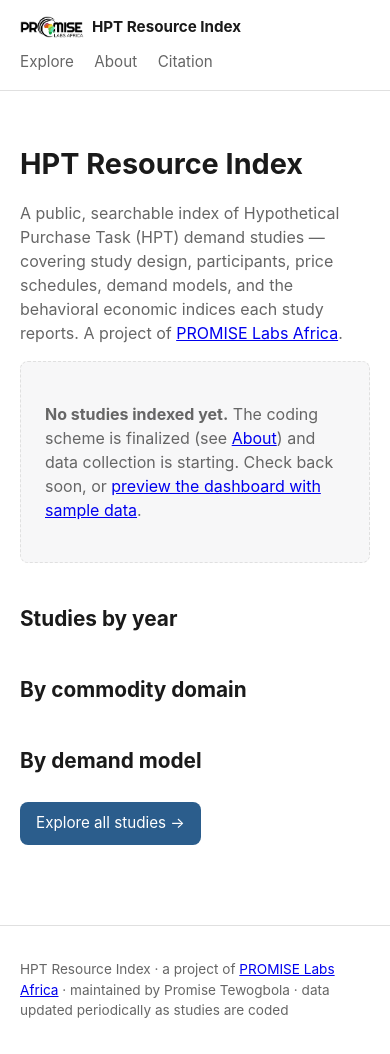
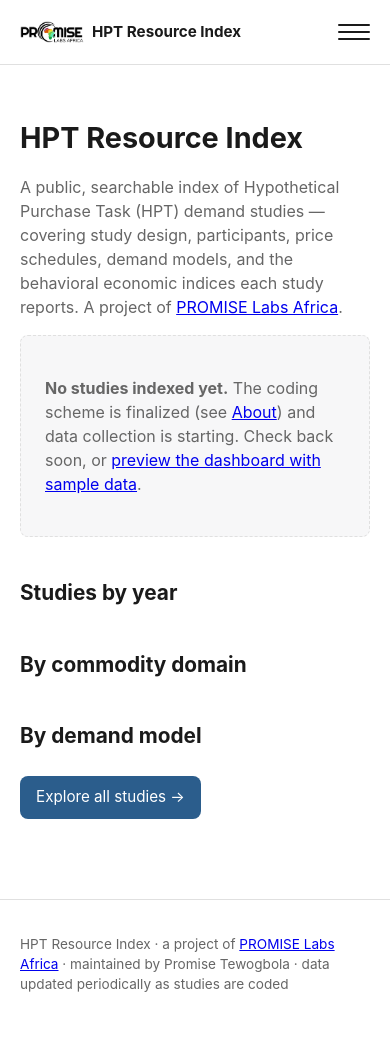
Before and after one commit to platinum-pro/hpt-resource-index, a Jekyll site: the page built from index.html, in a window 390 px wide. Built offline with Jekyll 4.4.1, drawn with Linux system fonts in a browser that asks for light colours; after the commit the page ends 1028 px from its top, so only the background shows below that.

Commit message:
Collapse nav into a hamburger menu on narrow screens
Under 640px the nav now hides behind a toggle button instead of
wrapping into its own full-width row. Menu closes automatically
after a link is clicked.

Co-Authored-By: Claude <noreply@anthropic.com>

```diff
--- a/_layouts/default.html
+++ b/_layouts/default.html
@@ -17,7 +17,10 @@
         <img src="{{ '/assets/images/promise-labs-header.png' | relative_url }}" alt="PROMISE Labs Africa" class="brand-logo">
         <span>HPT Resource Index</span>
       </a>
-      <nav>
+      <button class="nav-toggle" id="nav-toggle" type="button" aria-expanded="false" aria-controls="site-nav" aria-label="Toggle menu">
+        <span></span><span></span><span></span>
+      </button>
+      <nav id="site-nav">
         <a href="{{ '/explore.html' | relative_url }}">Explore</a>
         <a href="{{ '/about.html' | relative_url }}">About</a>
         <a href="{{ '/citation.html' | relative_url }}">Citation</a>
--- a/assets/css/style.css
+++ b/assets/css/style.css
@@ -63,11 +63,47 @@ body {
 
 .site-header nav a:hover { color: var(--accent); }
 
+.nav-toggle {
+  display: none;
+  flex-direction: column;
+  justify-content: center;
+  gap: 5px;
+  width: 32px;
+  height: 32px;
+  padding: 0;
+  border: none;
+  background: none;
+  cursor: pointer;
+}
+
+.nav-toggle span {
+  display: block;
+  height: 2px;
+  width: 100%;
+  background: var(--ink);
+  border-radius: 1px;
+}
+
 @media (max-width: 640px) {
   .brand-logo { height: 22px; }
   .brand { font-size: 0.95rem; }
-  .site-header nav { width: 100%; }
-  .site-header nav a { margin-left: 0; margin-right: 16px; }
+
+  .nav-toggle { display: flex; }
+
+  .site-header nav {
+    display: none;
+    width: 100%;
+    flex-direction: column;
+    gap: 2px;
+  }
+
+  .site-header nav.nav-open { display: flex; }
+
+  .site-header nav a {
+    margin-left: 0;
+    padding: 10px 0;
+    border-top: 1px solid var(--line);
+  }
 }
 
 main.wrap {
--- a/assets/js/dashboard.js
+++ b/assets/js/dashboard.js
@@ -289,9 +289,31 @@
     });
   }
 
+  // ---- Nav toggle (mobile hamburger) --------------------------------------
+
+  function initNavToggle() {
+    var toggle = document.getElementById("nav-toggle");
+    var nav = document.getElementById("site-nav");
+    if (!toggle || !nav) return;
+
+    toggle.addEventListener("click", function () {
+      var isOpen = nav.classList.toggle("nav-open");
+      toggle.setAttribute("aria-expanded", isOpen ? "true" : "false");
+    });
+
+    nav.addEventListener("click", function (e) {
+      if (e.target.tagName === "A") {
+        nav.classList.remove("nav-open");
+        toggle.setAttribute("aria-expanded", "false");
+      }
+    });
+  }
+
   // ---- Boot ---------------------------------------------------------------
 
   document.addEventListener("DOMContentLoaded", function () {
+    initNavToggle();
+
     var sampleBanner = document.getElementById("sample-banner");
     if (sampleBanner) sampleBanner.style.display = isSampleMode() ? "block" : "none";
 
```
